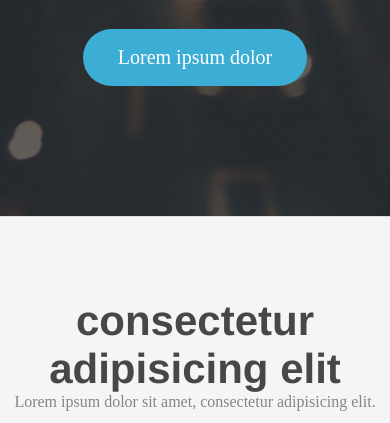
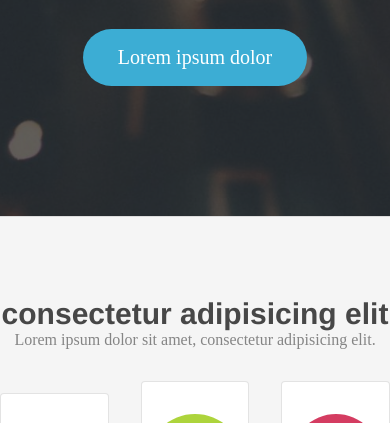
Before and after one commit to maedehnf80/Transit.com, a plain HTML site: page index.html in a window 390 px wide. Shown: the part 599-1022 px from the top of the page. Drawn offline with Linux system fonts and the light colour scheme; a web font is replaced by a local one.

Commit message:
Update mediaQueries.css

```diff
--- a/css/mediaQueries.css
+++ b/css/mediaQueries.css
@@ -2,4 +2,8 @@
     .About .About-bottom-content {
         flex-direction: column;
     }
+
+    .main h2 {
+        font-size: 30px;
 }
+}
```
